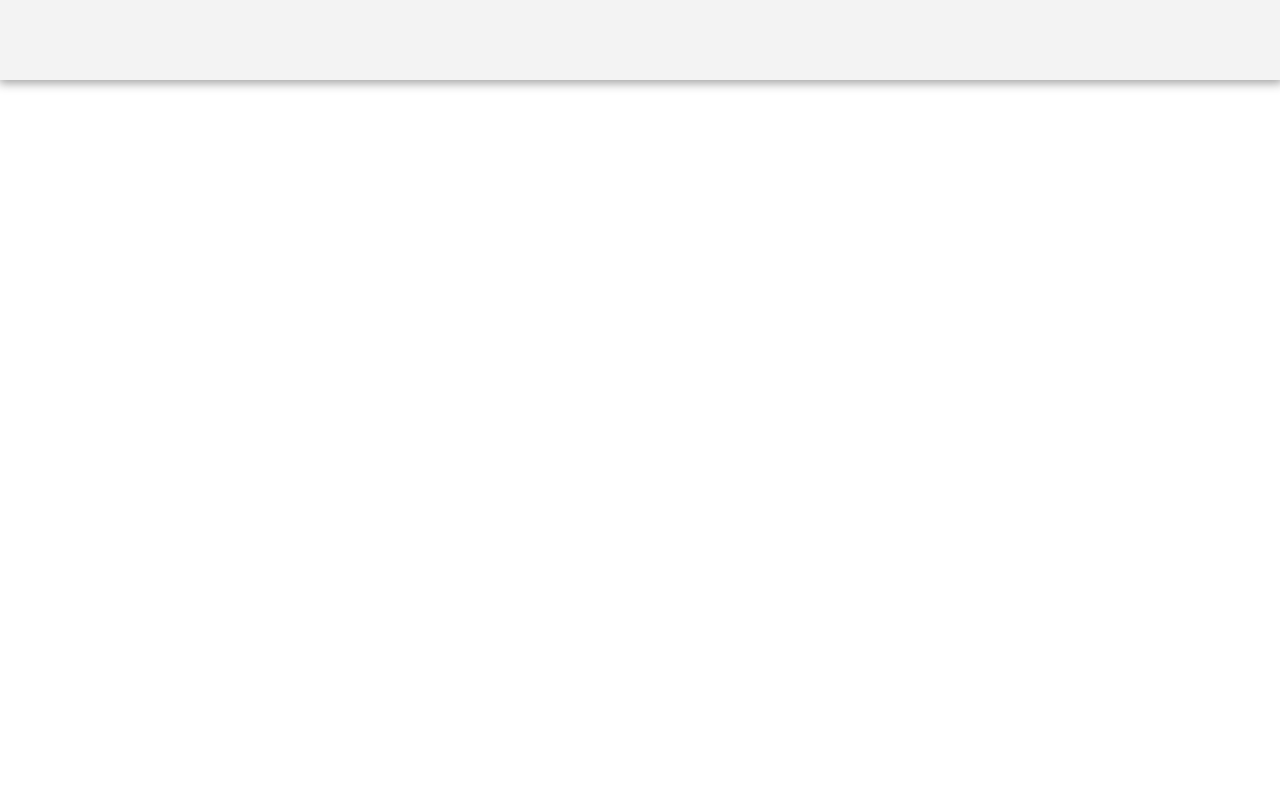
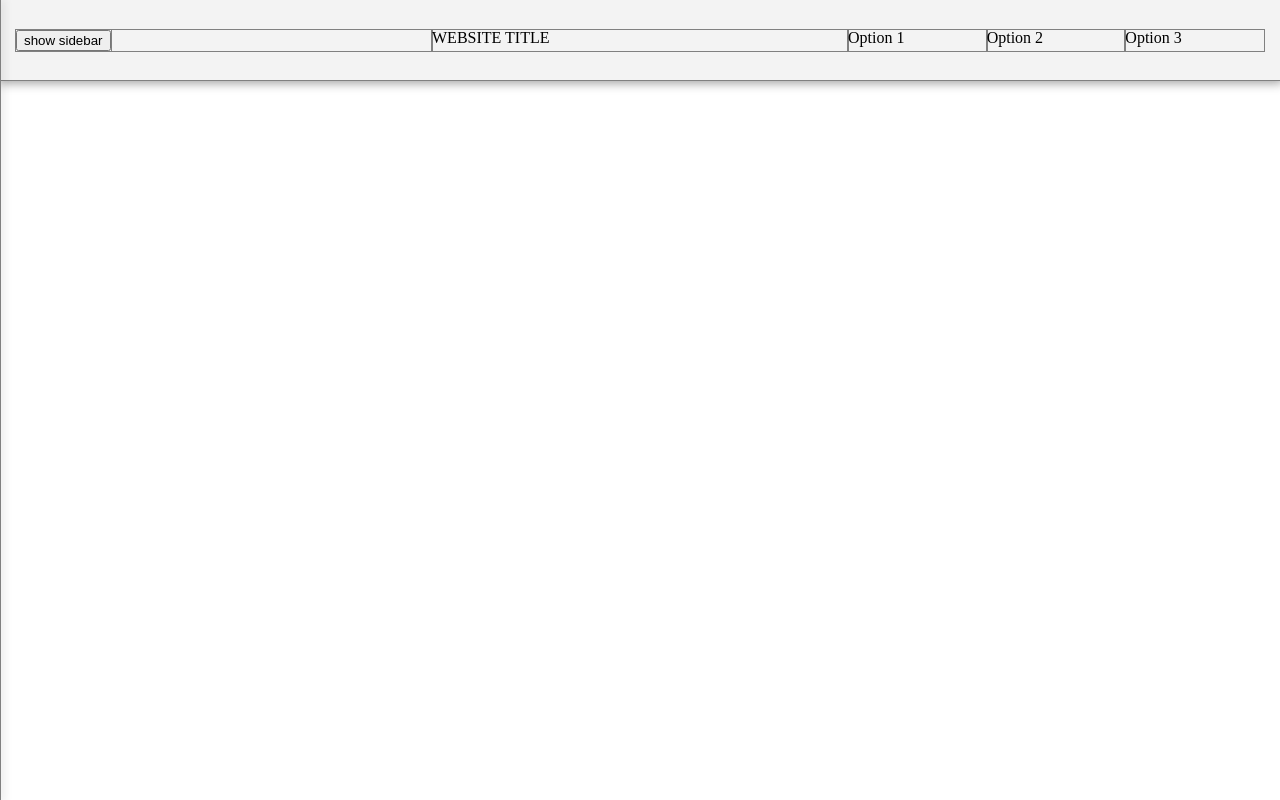
Before and after one commit to maximilian-aoki/interaction-demos, a website built with webpack: page src/index.html in a window 1280 px wide. Built offline with nearby package versions, Linux system fonts and the light colour scheme.

Commit message:
fully functioning sidebar with links

```diff
--- a/src/assets/sidebar.js
+++ b/src/assets/sidebar.js
@@ -1,15 +1,21 @@
 const showSidebar = (function () {
   // dom caching
   const sidebar = document.querySelector('.sidebar');
-  const trigger = document.querySelector('html');
+  const activateButton = document.querySelector('.sidebar-activate>button');
+  const deactivateButton = document.querySelector('.sidebar-header>button');
 
   // methods
   function show() {
     sidebar.classList.toggle('active');
   }
 
+  function hide() {
+    sidebar.classList.toggle('active');
+  }
+
   // event binding
-  trigger.addEventListener('click', show);
+  activateButton.addEventListener('click', show);
+  deactivateButton.addEventListener('click', hide);
 })();
 
 export default showSidebar;
--- a/src/index.html
+++ b/src/index.html
@@ -6,10 +6,30 @@
     <title>Interaction Demos</title>
   </head>
   <body>
-    <div class="outer-container">
-      <div class="nav"></div>
-      <div class="content"></div>
+    <div class="outer-container grid">
+      <div class="nav grid">
+        <div class="sidebar-activate">
+          <button type="button">show sidebar</button>
+        </div>
+        <div class="header">WEBSITE TITLE</div>
+        <ul class="nav-options grid">
+          <li>Option 1</li>
+          <li>Option 2</li>
+          <li>Option 3</li>
+        </ul>
+      </div>
+      <div class="content grid"></div>
     </div>
-    <div class="sidebar"></div>
+    <div class="sidebar grid">
+      <div class="sidebar-header grid">
+        <h2>SIDEBAR</h2>
+        <button type="button">hide</button>
+      </div>
+      <ul class="sidebar-options">
+        <li><a href="#goToThing1">Thing 1</a></li>
+        <li><a href="#goToThing2">Thing 2</a></li>
+        <li><a href="#goToThing3">Thing 3</a></li>
+      </ul>
+    </div>
   </body>
 </html>
--- a/src/static/reset.css
+++ b/src/static/reset.css
@@ -120,10 +120,14 @@ blockquote:before,
 blockquote:after,
 q:before,
 q:after {
-  content: "";
+  content: '';
   content: none;
 }
 table {
   border-collapse: collapse;
   border-spacing: 0;
 }
+a {
+  text-decoration: none;
+  color: black;
+}
--- a/src/static/style.css
+++ b/src/static/style.css
@@ -15,14 +15,16 @@ body {
 }
 /* for debugging */
 * {
-  /* outline: 1px solid grey; */
+  outline: 1px solid grey;
 }
 
 /* LAYOUT */
-
+.grid {
+  display: grid;
+}
 .outer-container {
   min-height: 100vh;
-  display: grid;
+  min-width: 60rem;
   grid-template: 5rem 1fr / 1fr;
 }
 
@@ -30,26 +32,47 @@ body {
 
 .nav {
   grid-area: 1 / 1 / 2 / -1;
+  grid-template-columns: 1fr 1fr 1fr;
+  align-content: center;
+  padding: 1rem;
   background-color: var(--grey);
   box-shadow: 1px 1px 10px 2px rgba(0, 0, 0, 0.39);
   z-index: 1;
+}
+.nav-options {
+  grid-template-columns: 1fr 1fr 1fr;
 }
 
 /* SIDEBAR */
 
 .sidebar {
-  visibility: hidden;
+  grid-template-rows: 5rem 1fr;
+  gap: 1rem;
   position: absolute;
   top: 0;
   bottom: 0;
-  width: 15rem;
   overflow: hidden;
   background-color: var(--dark-grey);
   box-shadow: 1px 1px 10px 2px rgba(0, 0, 0, 0.15);
   z-index: 2;
+  width: 0rem;
+  transition: width 200ms ease-in-out 0s;
 }
 .sidebar.active {
-  visibility: visible;
+  width: 15rem;
+}
+
+.sidebar-header {
+  padding: 1rem;
+  grid-template-columns: 1fr 3rem;
+  align-items: center;
+}
+.sidebar-options {
+  padding: 0 1.5rem;
+  font-size: 1.2rem;
+}
+.sidebar-options > li {
+  margin-bottom: 1rem;
 }
 
 /* CONTENT */
```
